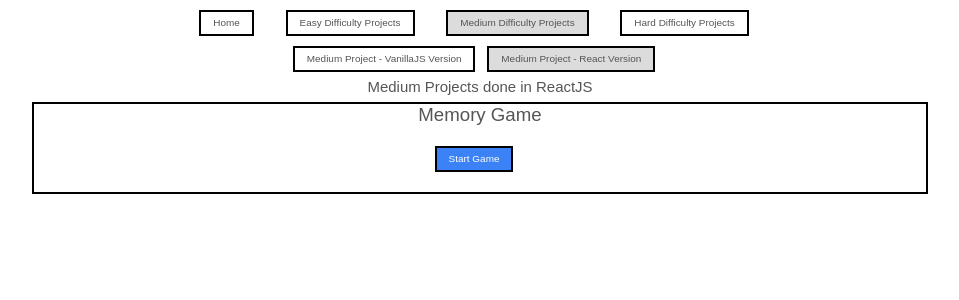
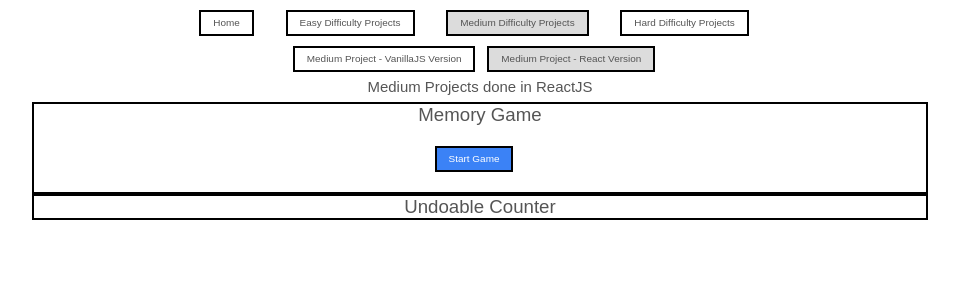
Before and after one commit to deltam3/frontendeval, a React (Vite) app in the folder consolidated/: page /Medium/React in a window 1280 px wide. Shown: the top 300 px of the page, without its empty margins (160-1119 px from the left). Built offline with nearby package versions, Linux system fonts and the light colour scheme.

Commit message:
UndoableCounterPage basic setup

```diff
--- a/consolidated/src/pages/Medium/MediumReactPage.tsx
+++ b/consolidated/src/pages/Medium/MediumReactPage.tsx
@@ -2,6 +2,7 @@ import React from "react";
 import { NavLink } from "react-router-dom";
 import { ProjectItemContainer } from "../../components/ProjectItemContainer";
 import MemoryPage from "./projects/MemoryGame/MemoryPage";
+import UndoableCounterPage from "./projects/UndoableCounter/UndoableCounterPage";
 
 type Props = {};
 
@@ -32,6 +33,9 @@ const MediumReactPage = (props: Props) => {
       <ProjectItemContainer>
         <MemoryPage></MemoryPage>
       </ProjectItemContainer>
+      <ProjectItemContainer>
+        <UndoableCounterPage></UndoableCounterPage>
+      </ProjectItemContainer>
     </div>
   );
 };
--- /dev/null
+++ b/consolidated/src/pages/Medium/projects/UndoableCounter/UndoableCounterPage.tsx
@@ -0,0 +1,15 @@
+import React from "react";
+
+type Props = {};
+
+const UndoableCounterPage = (props: Props) => {
+  return (
+    <section>
+      <header>
+        <h2 className="text-3xl text-center">Undoable Counter</h2>
+      </header>
+    </section>
+  );
+};
+
+export default UndoableCounterPage;
```
